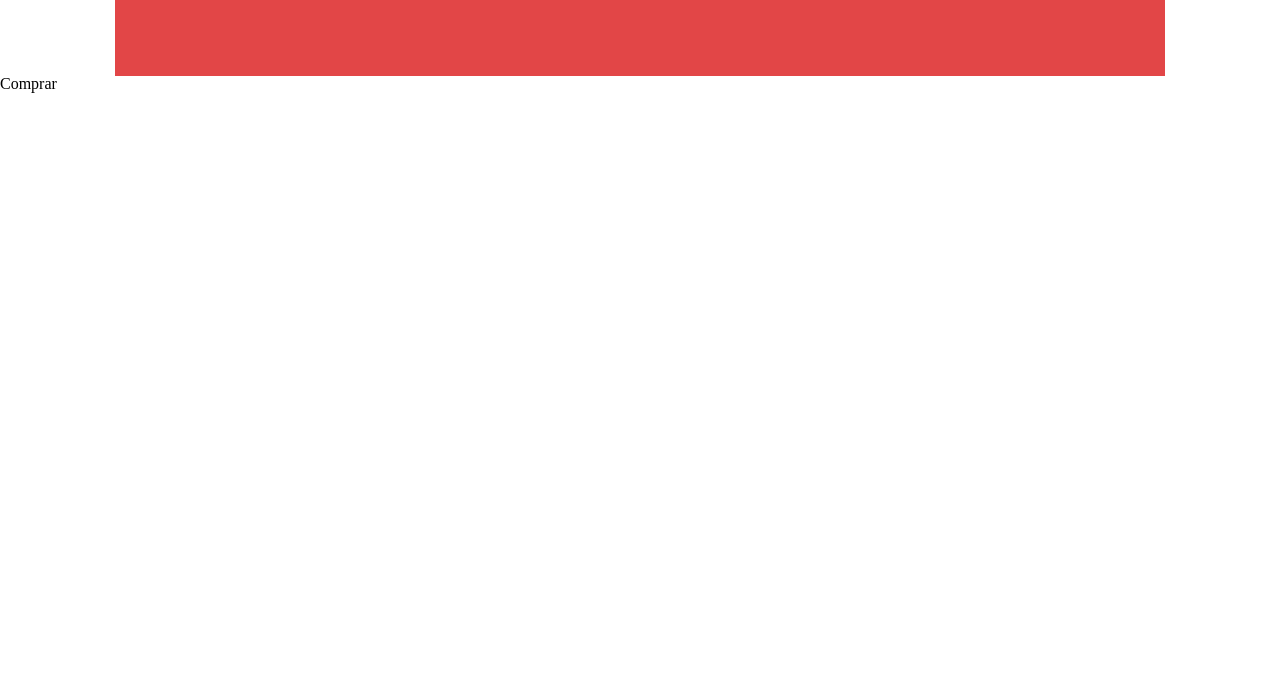
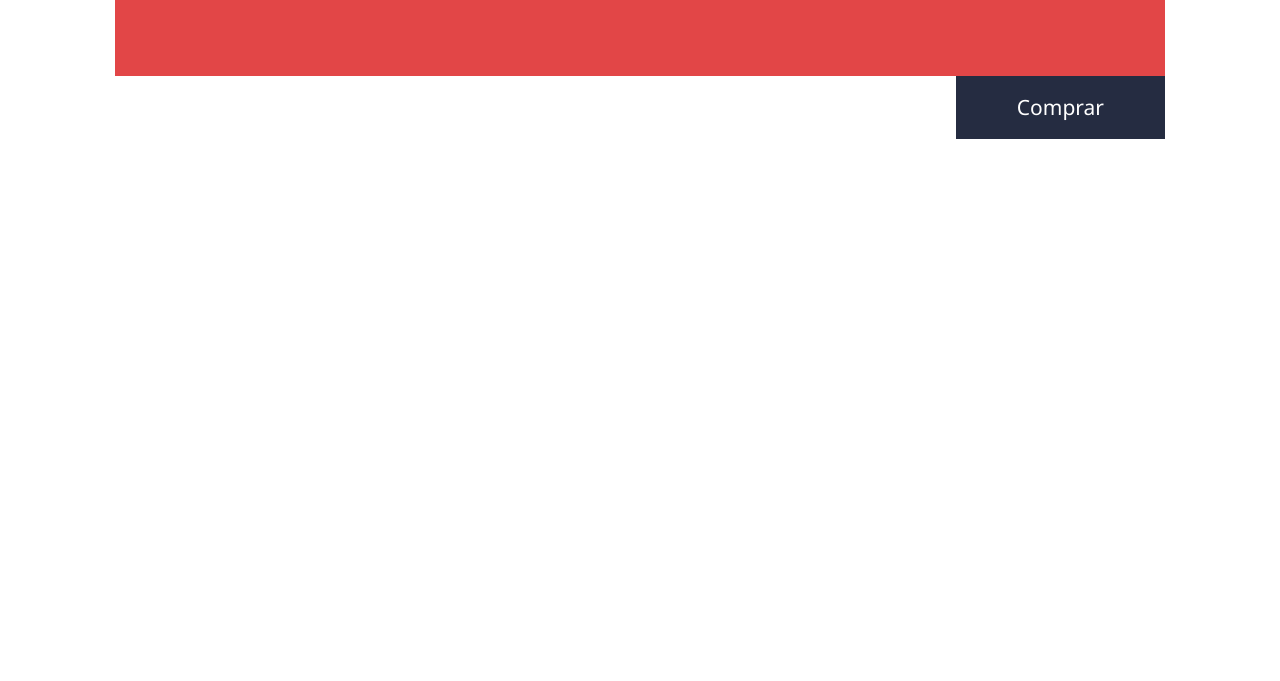
Before and after one commit to vicentejardim/loja-fone, a plain HTML site: page index.html in a window 1280 px wide. Shown: the part 119-800 px from the top of the page. Drawn offline with Linux system fonts and the light colour scheme.

Commit message:
[003] - Desafio Intermediário

```diff
--- a/header.css
+++ b/header.css
@@ -27,3 +27,13 @@ c {
   text-decoration: none;
   margin: 15px;
 }
+
+d {
+  background-color: #252c41;
+  color: #fff;
+  float: right;
+  font-family: "Segoe UI", "Roboto", sans-serif;
+  font-size: 21px;
+  margin: 0 115px;
+  padding: 21px 61px;
+}
```
Also changed, not shown: index.html (+0 -1 lines).
